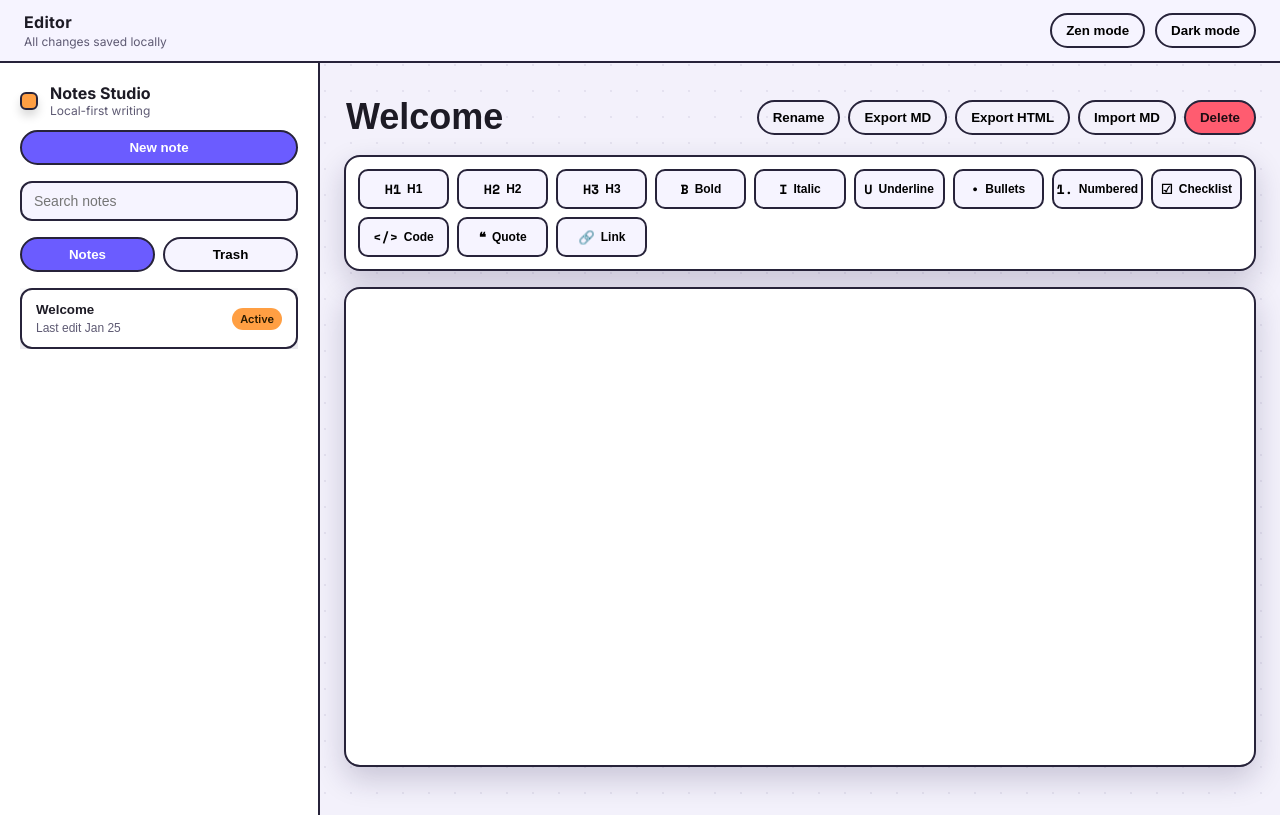
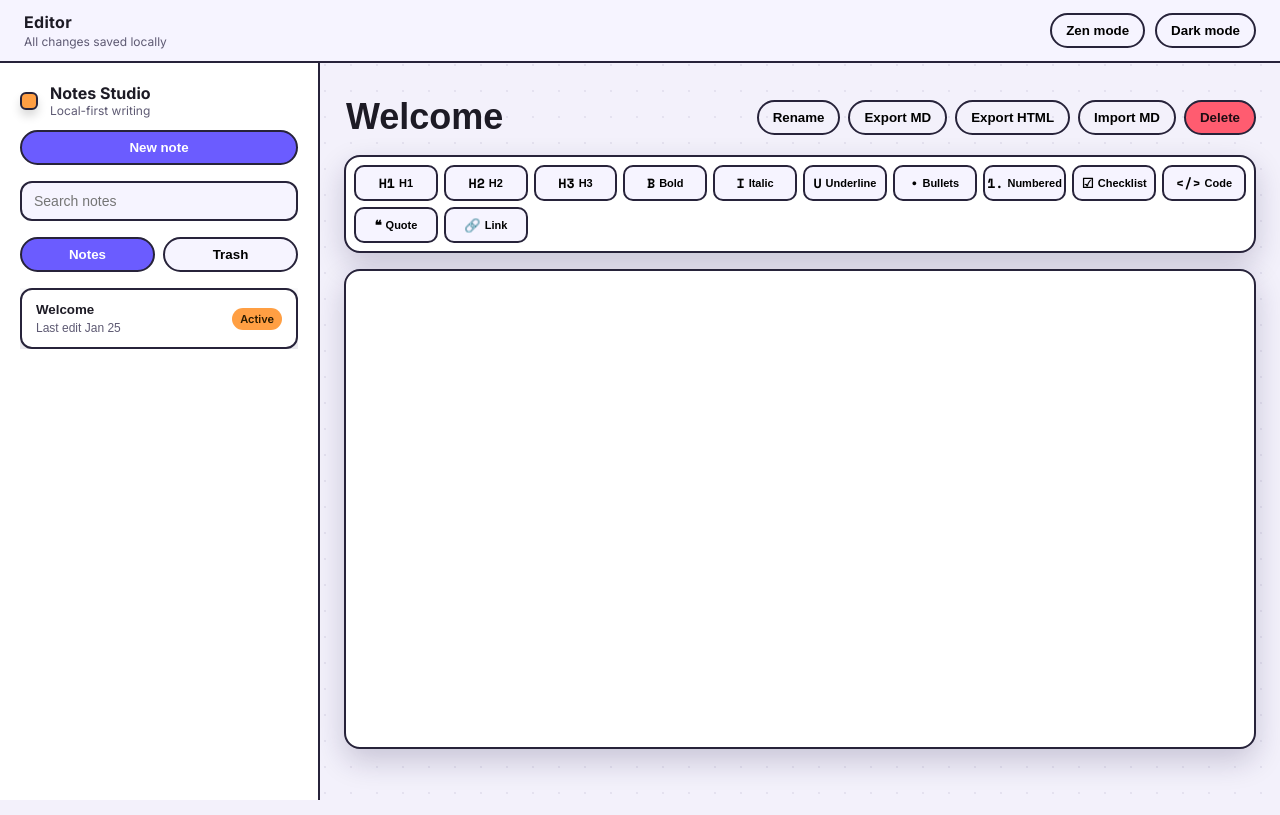
Before and after one commit to ciaranlm/Notesv2, a React (Vite) app: page / in a window 1280 px wide. Built offline with nearby package versions, Linux system fonts and the light colour scheme.

Commit message:
Tighten toolbar spacing

```diff
--- a/src/components/Toolbar.tsx
+++ b/src/components/Toolbar.tsx
@@ -131,7 +131,7 @@ export const Toolbar = ({ editor, compact }: { editor: Editor; compact: boolean
           <span className="toolbar__icon" aria-hidden="true">
             {labelFor(item.id)}
           </span>
-          <span className="toolbar__label">{item.label}</span>
+          {!compact && <span className="toolbar__label">{item.label}</span>}
         </button>
       ))}
     </div>
--- a/src/styles.css
+++ b/src/styles.css
@@ -325,9 +325,9 @@ a {
 
 .toolbar {
   display: grid;
-  grid-template-columns: repeat(auto-fit, minmax(90px, 1fr));
-  gap: 8px;
-  padding: 12px;
+  grid-template-columns: repeat(auto-fit, minmax(80px, 1fr));
+  gap: 6px;
+  padding: 8px;
   border-radius: var(--radius);
   border: 2px solid var(--border);
   background: var(--surface);
@@ -335,15 +335,15 @@ a {
 }
 
 .toolbar--compact {
-  grid-template-columns: repeat(auto-fit, minmax(64px, 1fr));
+  grid-template-columns: repeat(auto-fit, minmax(52px, 1fr));
 }
 
 .toolbar__button {
   display: inline-flex;
   align-items: center;
   justify-content: center;
-  gap: 6px;
-  padding: 8px 10px;
+  gap: 4px;
+  padding: 6px 8px;
   border-radius: 10px;
   border: 2px solid var(--border);
   background: var(--surface2);
@@ -368,7 +368,11 @@ a {
 }
 
 .toolbar__label {
-  font-size: 12px;
+  font-size: 11px;
+}
+
+.toolbar--compact .toolbar__label {
+  display: none;
 }
 
 .editor-canvas {
```
